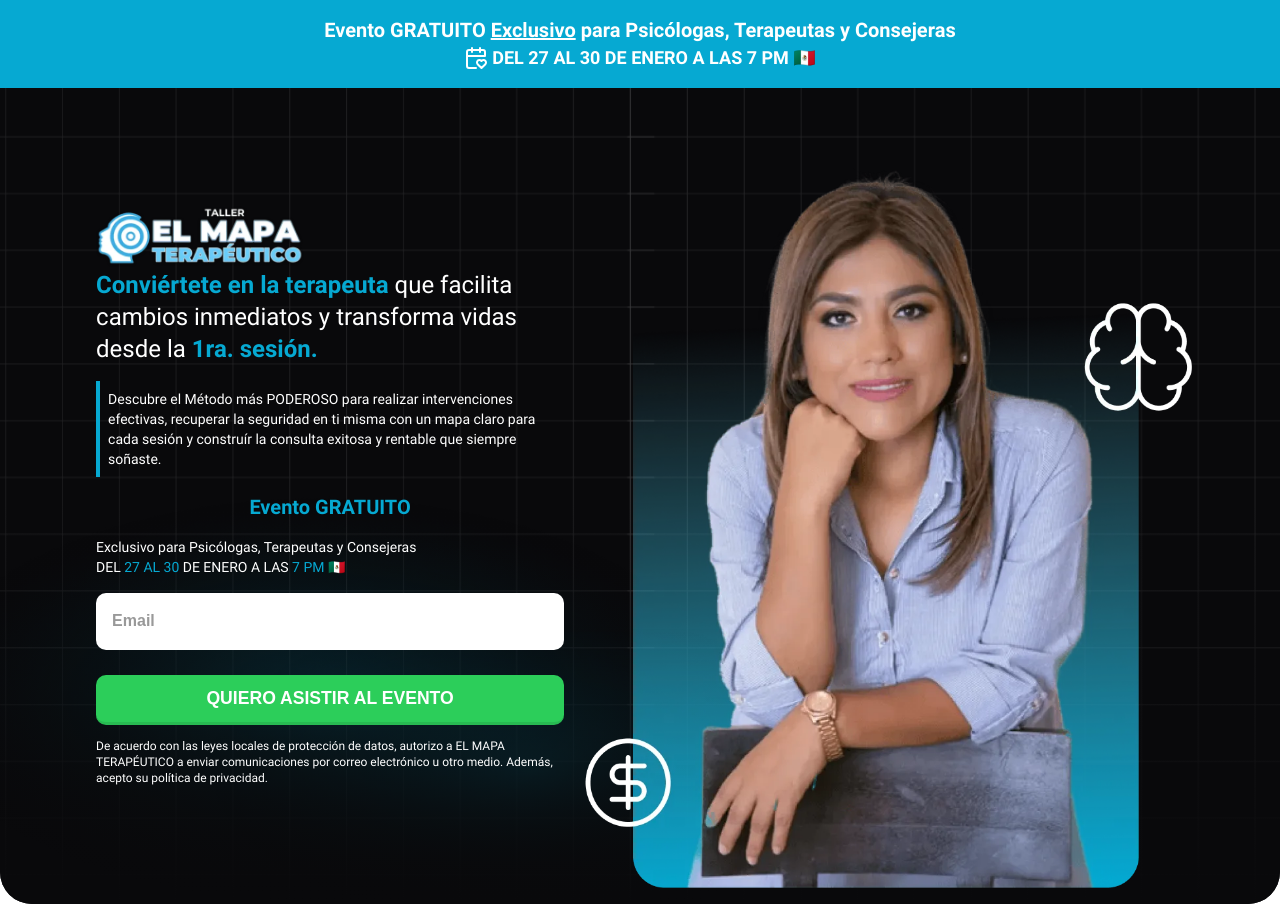
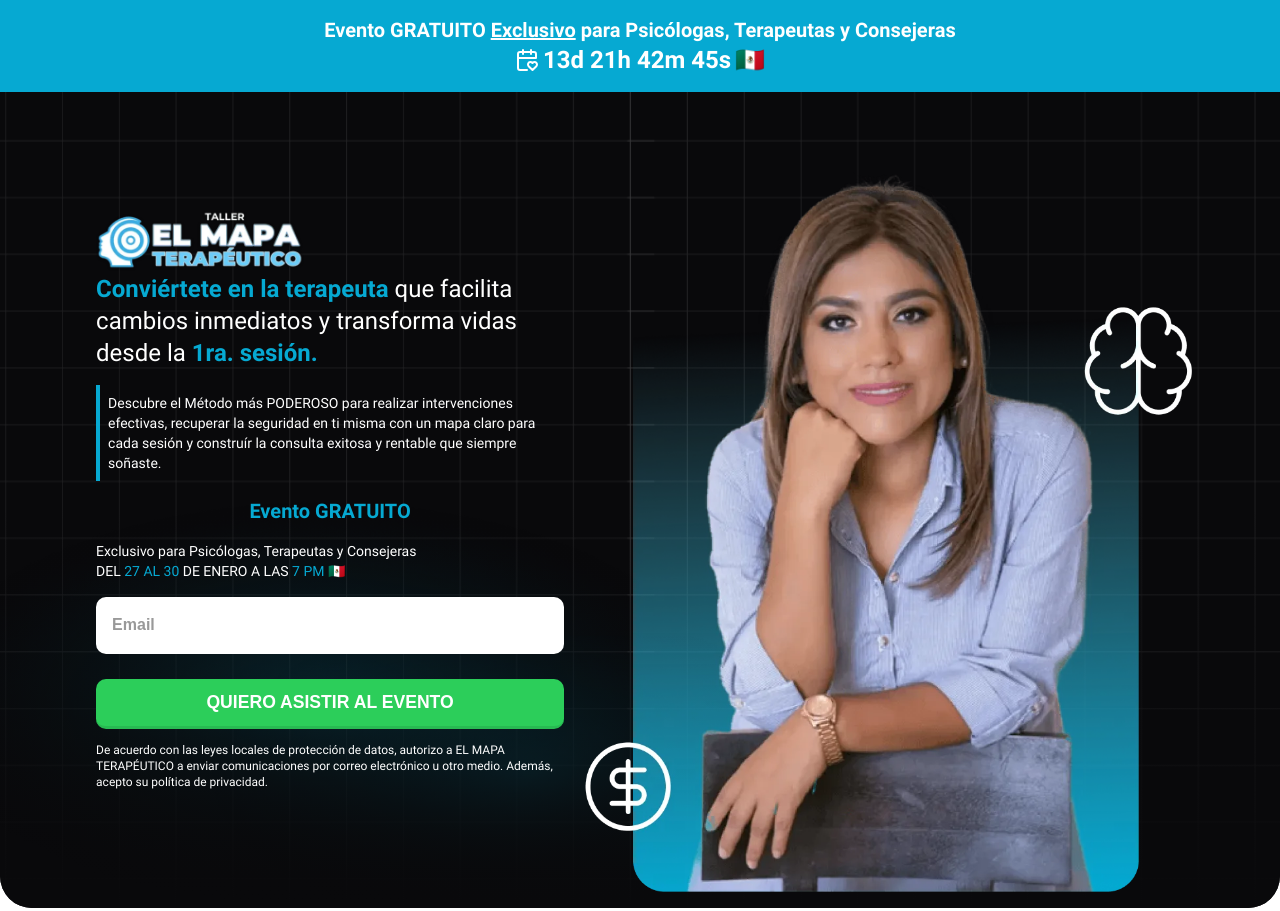
Before and after one commit to zabuzadev/LZTO-KARINA-FEV25, a website: page taller/index.html in a window 1280 px wide. Shown: the top 911 px of the page. Drawn offline with Linux system fonts and the light colour scheme.

Commit message:
Update index.html

```diff
--- a/taller/index.html
+++ b/taller/index.html
@@ -19,8 +19,9 @@
            <span >
             Evento GRATUITO <span class="underline">Exclusivo</span> para Psicólogas, Terapeutas y Consejeras
            </span>
-            <h4 class="text-lg flex gap-1">
-               <img src="../src/images/icones/calendar-heart.svg" alt="icone de calendario"> DEL 27 AL 30 DE ENERO A LAS 7 PM 🇲🇽
+            <h4 class="text-2xl flex gap-1">
+               <img src="../src/images/icones/calendar-heart.svg" alt="icone de calendario">
+               <span id="timer">Carregando contador...</span> 🇲🇽
             </h4>
         </div>
     </header>
@@ -378,6 +379,32 @@
 
             return true;
         }
+
+        const countdownElement = document.getElementById('timer');
+        const targetDate = new Date('January 27, 2025 19:00:00');
+        const currentday = new Date();
+        console.log(currentday);
+
+        function updateCountdown() {
+            const now = new Date();
+            const diff = targetDate - now;
+
+            if (diff <= 0) {
+                countdownElement.textContent = 'O evento já começou!';
+                clearInterval(interval);
+                return;
+            }
+
+            const days = Math.floor(diff / (1000 * 60 * 60 * 24));
+            const hours = Math.floor((diff / (1000 * 60 * 60)) % 24);
+            const minutes = Math.floor((diff / (1000 * 60)) % 60);
+            const seconds = Math.floor((diff / 1000) % 60);
+
+            countdownElement.textContent = `${days}d ${hours}h ${minutes}m ${seconds}s`;
+        }
+
+        const interval = setInterval(updateCountdown, 1000);
+        updateCountdown();
     </script>
 </body>
 </html>
```
